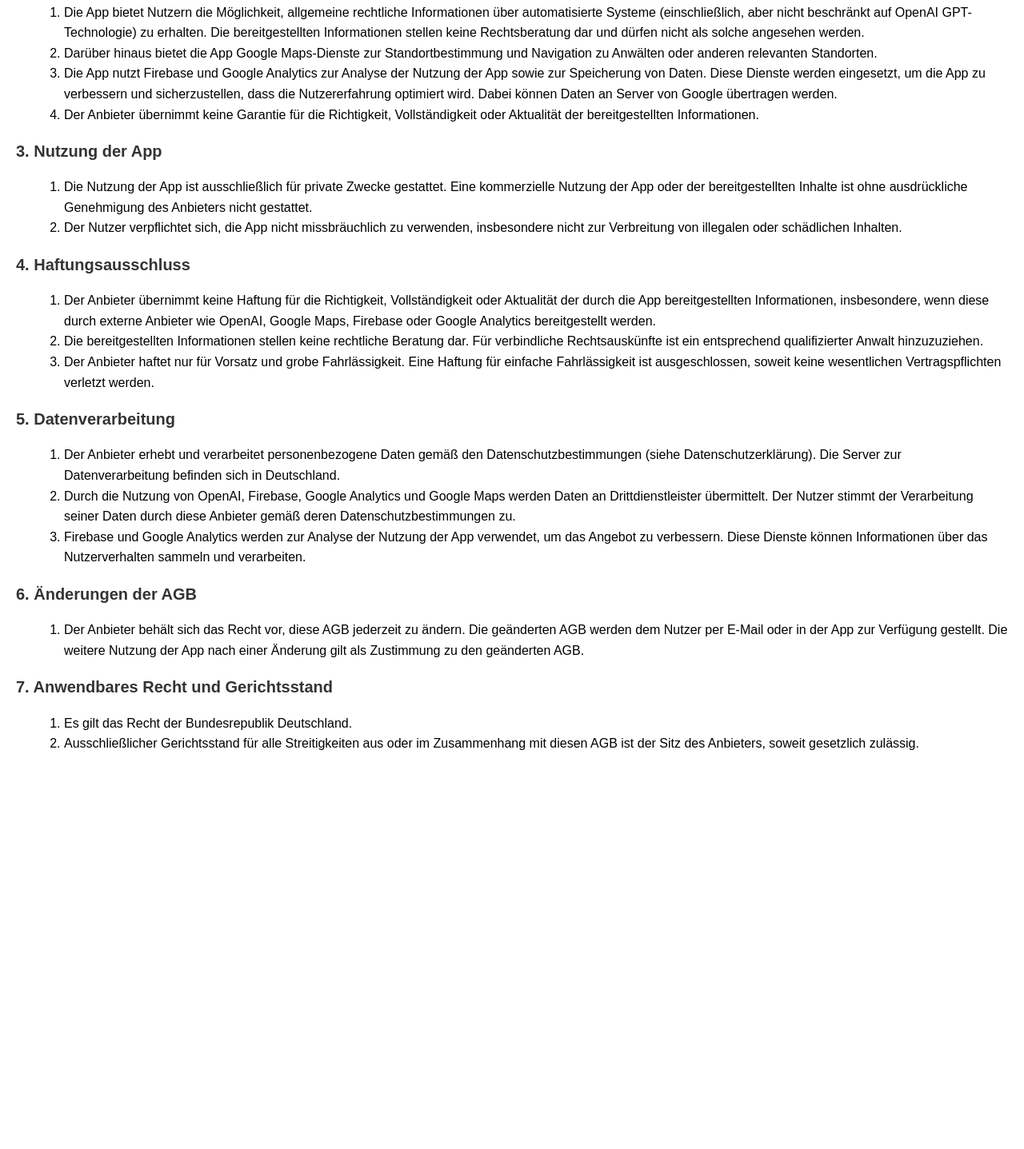
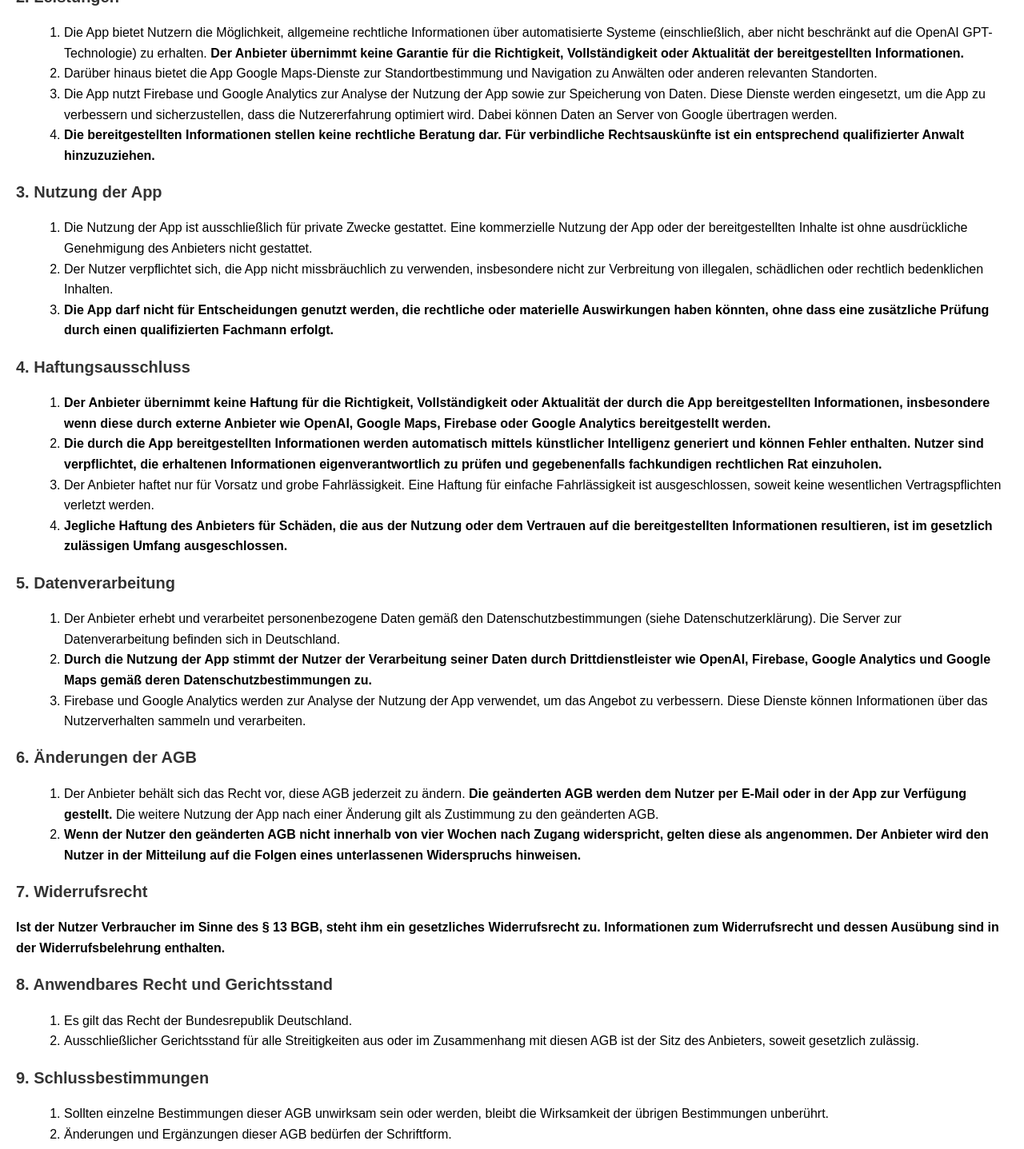
Before and after one commit to DDefiebre/agbs_anwalt-guru, a plain HTML site: page index.html in a window 1280 px wide. Shown: the part 263-1700 px from the top of the page at 80% size. Before the commit the page ends 1226 px from the top, so only its background shows below. Drawn offline with Linux system fonts and the light colour scheme.

Commit message:
Update index.html

```diff
--- a/index.html
+++ b/index.html
@@ -25,53 +25,68 @@
         ol {
             margin-left: 20px;
         }
+        strong {
+            font-weight: bold;
+        }
     </style>
 </head>
 <body>
 
-<h1>Allgemeine Geschäftsbedingungen (AGB) für die Nutzung der AnwaltGURU</h1>
+<h1>Allgemeine Geschäftsbedingungen (AGB) für die Nutzung der AnwaltGuru</h1>
 
 <h2>1. Geltungsbereich</h2>
-<p>Diese Allgemeinen Geschäftsbedingungen (AGB) gelten für die Nutzung der App AnwaltGuru (im Folgenden „App“), die von [Name des Unternehmens, sofern schon gegründet] (im Folgenden „Anbieter“) betrieben wird. Die App bietet Nutzern eine Plattform, auf der sie allgemeine rechtliche und andere Informationen erhalten können. Sie ist nicht als Ersatz für eine rechtsverbindliche Beratung gedacht.</p>
+<p>Diese Allgemeinen Geschäftsbedingungen (AGB) gelten für die Nutzung der App AnwaltGuru (im Folgenden „App“), die von [Name des Unternehmens, sofern schon gegründet] (im Folgenden „Anbieter“) betrieben wird. Die App bietet Nutzern eine Plattform, auf der sie allgemeine rechtliche und andere Informationen erhalten können. <strong>Die durch die App bereitgestellten Informationen werden automatisch mittels künstlicher Intelligenz generiert und können unvollständig, unrichtig oder veraltet sein. Sie stellen keine Rechtsberatung dar und dürfen nicht als solche betrachtet werden.</strong></p>
 
 <h2>2. Leistungen</h2>
 <ol>
-    <li>Die App bietet Nutzern die Möglichkeit, allgemeine rechtliche Informationen über automatisierte Systeme (einschließlich, aber nicht beschränkt auf OpenAI GPT-Technologie) zu erhalten. Die bereitgestellten Informationen stellen keine Rechtsberatung dar und dürfen nicht als solche angesehen werden.</li>
+    <li>Die App bietet Nutzern die Möglichkeit, allgemeine rechtliche Informationen über automatisierte Systeme (einschließlich, aber nicht beschränkt auf die OpenAI GPT-Technologie) zu erhalten. <strong>Der Anbieter übernimmt keine Garantie für die Richtigkeit, Vollständigkeit oder Aktualität der bereitgestellten Informationen.</strong></li>
     <li>Darüber hinaus bietet die App Google Maps-Dienste zur Standortbestimmung und Navigation zu Anwälten oder anderen relevanten Standorten.</li>
     <li>Die App nutzt Firebase und Google Analytics zur Analyse der Nutzung der App sowie zur Speicherung von Daten. Diese Dienste werden eingesetzt, um die App zu verbessern und sicherzustellen, dass die Nutzererfahrung optimiert wird. Dabei können Daten an Server von Google übertragen werden.</li>
-    <li>Der Anbieter übernimmt keine Garantie für die Richtigkeit, Vollständigkeit oder Aktualität der bereitgestellten Informationen.</li>
+    <li><strong>Die bereitgestellten Informationen stellen keine rechtliche Beratung dar. Für verbindliche Rechtsauskünfte ist ein entsprechend qualifizierter Anwalt hinzuzuziehen.</strong></li>
 </ol>
 
 <h2>3. Nutzung der App</h2>
 <ol>
     <li>Die Nutzung der App ist ausschließlich für private Zwecke gestattet. Eine kommerzielle Nutzung der App oder der bereitgestellten Inhalte ist ohne ausdrückliche Genehmigung des Anbieters nicht gestattet.</li>
-    <li>Der Nutzer verpflichtet sich, die App nicht missbräuchlich zu verwenden, insbesondere nicht zur Verbreitung von illegalen oder schädlichen Inhalten.</li>
+    <li>Der Nutzer verpflichtet sich, die App nicht missbräuchlich zu verwenden, insbesondere nicht zur Verbreitung von illegalen, schädlichen oder rechtlich bedenklichen Inhalten.</li>
+    <li><strong>Die App darf nicht für Entscheidungen genutzt werden, die rechtliche oder materielle Auswirkungen haben könnten, ohne dass eine zusätzliche Prüfung durch einen qualifizierten Fachmann erfolgt.</strong></li>
 </ol>
 
 <h2>4. Haftungsausschluss</h2>
 <ol>
-    <li>Der Anbieter übernimmt keine Haftung für die Richtigkeit, Vollständigkeit oder Aktualität der durch die App bereitgestellten Informationen, insbesondere, wenn diese durch externe Anbieter wie OpenAI, Google Maps, Firebase oder Google Analytics bereitgestellt werden.</li>
-    <li>Die bereitgestellten Informationen stellen keine rechtliche Beratung dar. Für verbindliche Rechtsauskünfte ist ein entsprechend qualifizierter Anwalt hinzuzuziehen.</li>
+    <li><strong>Der Anbieter übernimmt keine Haftung für die Richtigkeit, Vollständigkeit oder Aktualität der durch die App bereitgestellten Informationen, insbesondere wenn diese durch externe Anbieter wie OpenAI, Google Maps, Firebase oder Google Analytics bereitgestellt werden.</strong></li>
+    <li><strong>Die durch die App bereitgestellten Informationen werden automatisch mittels künstlicher Intelligenz generiert und können Fehler enthalten. Nutzer sind verpflichtet, die erhaltenen Informationen eigenverantwortlich zu prüfen und gegebenenfalls fachkundigen rechtlichen Rat einzuholen.</strong></li>
     <li>Der Anbieter haftet nur für Vorsatz und grobe Fahrlässigkeit. Eine Haftung für einfache Fahrlässigkeit ist ausgeschlossen, soweit keine wesentlichen Vertragspflichten verletzt werden.</li>
+    <li><strong>Jegliche Haftung des Anbieters für Schäden, die aus der Nutzung oder dem Vertrauen auf die bereitgestellten Informationen resultieren, ist im gesetzlich zulässigen Umfang ausgeschlossen.</strong></li>
 </ol>
 
 <h2>5. Datenverarbeitung</h2>
 <ol>
     <li>Der Anbieter erhebt und verarbeitet personenbezogene Daten gemäß den Datenschutzbestimmungen (siehe Datenschutzerklärung). Die Server zur Datenverarbeitung befinden sich in Deutschland.</li>
-    <li>Durch die Nutzung von OpenAI, Firebase, Google Analytics und Google Maps werden Daten an Drittdienstleister übermittelt. Der Nutzer stimmt der Verarbeitung seiner Daten durch diese Anbieter gemäß deren Datenschutzbestimmungen zu.</li>
+    <li><strong>Durch die Nutzung der App stimmt der Nutzer der Verarbeitung seiner Daten durch Drittdienstleister wie OpenAI, Firebase, Google Analytics und Google Maps gemäß deren Datenschutzbestimmungen zu.</strong></li>
     <li>Firebase und Google Analytics werden zur Analyse der Nutzung der App verwendet, um das Angebot zu verbessern. Diese Dienste können Informationen über das Nutzerverhalten sammeln und verarbeiten.</li>
 </ol>
 
 <h2>6. Änderungen der AGB</h2>
 <ol>
-    <li>Der Anbieter behält sich das Recht vor, diese AGB jederzeit zu ändern. Die geänderten AGB werden dem Nutzer per E-Mail oder in der App zur Verfügung gestellt. Die weitere Nutzung der App nach einer Änderung gilt als Zustimmung zu den geänderten AGB.</li>
+    <li>Der Anbieter behält sich das Recht vor, diese AGB jederzeit zu ändern. <strong>Die geänderten AGB werden dem Nutzer per E-Mail oder in der App zur Verfügung gestellt.</strong> Die weitere Nutzung der App nach einer Änderung gilt als Zustimmung zu den geänderten AGB.</li>
+    <li><strong>Wenn der Nutzer den geänderten AGB nicht innerhalb von vier Wochen nach Zugang widerspricht, gelten diese als angenommen. Der Anbieter wird den Nutzer in der Mitteilung auf die Folgen eines unterlassenen Widerspruchs hinweisen.</strong></li>
 </ol>
 
-<h2>7. Anwendbares Recht und Gerichtsstand</h2>
+<h2>7. Widerrufsrecht</h2>
+<p><strong>Ist der Nutzer Verbraucher im Sinne des § 13 BGB, steht ihm ein gesetzliches Widerrufsrecht zu. Informationen zum Widerrufsrecht und dessen Ausübung sind in der Widerrufsbelehrung enthalten.</strong></p>
+
+<h2>8. Anwendbares Recht und Gerichtsstand</h2>
 <ol>
     <li>Es gilt das Recht der Bundesrepublik Deutschland.</li>
     <li>Ausschließlicher Gerichtsstand für alle Streitigkeiten aus oder im Zusammenhang mit diesen AGB ist der Sitz des Anbieters, soweit gesetzlich zulässig.</li>
 </ol>
 
+<h2>9. Schlussbestimmungen</h2>
+<ol>
+    <li>Sollten einzelne Bestimmungen dieser AGB unwirksam sein oder werden, bleibt die Wirksamkeit der übrigen Bestimmungen unberührt.</li>
+    <li>Änderungen und Ergänzungen dieser AGB bedürfen der Schriftform.</li>
+</ol>
+
 </body>
 </html>
```
